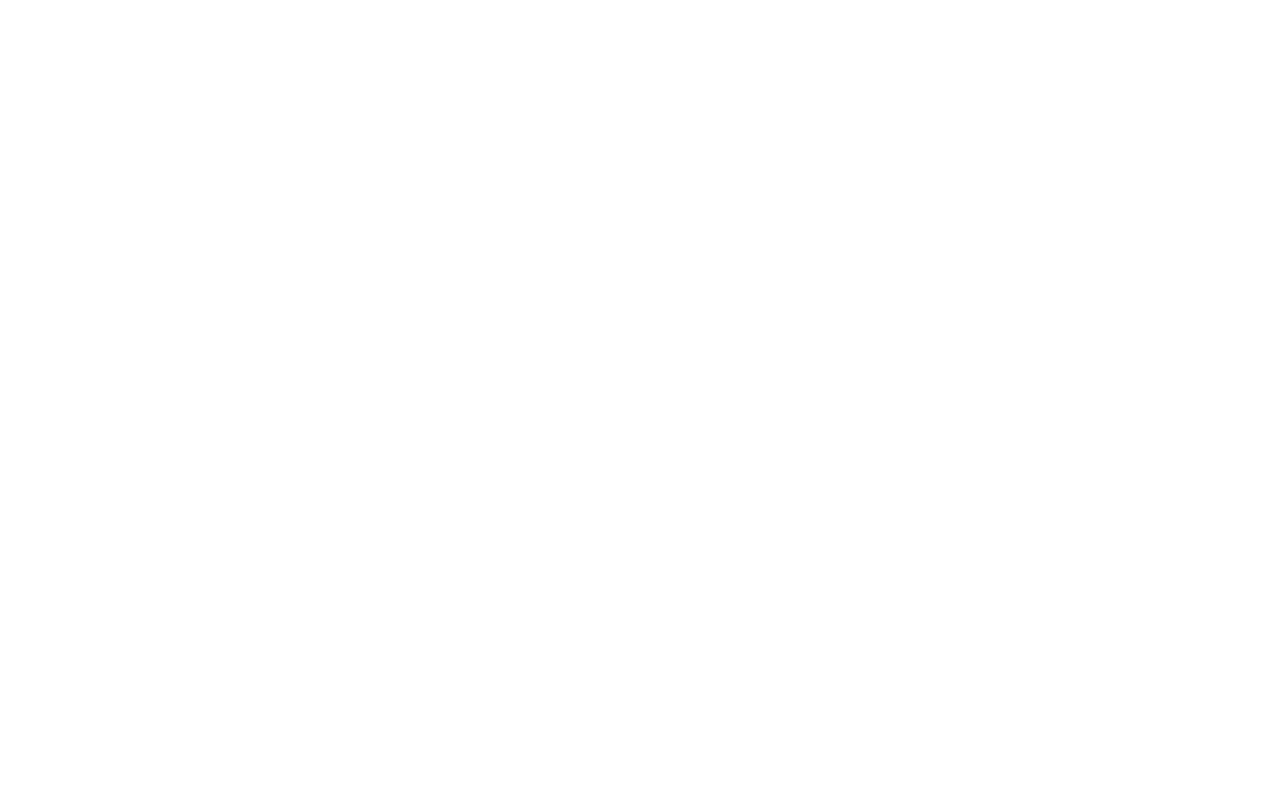
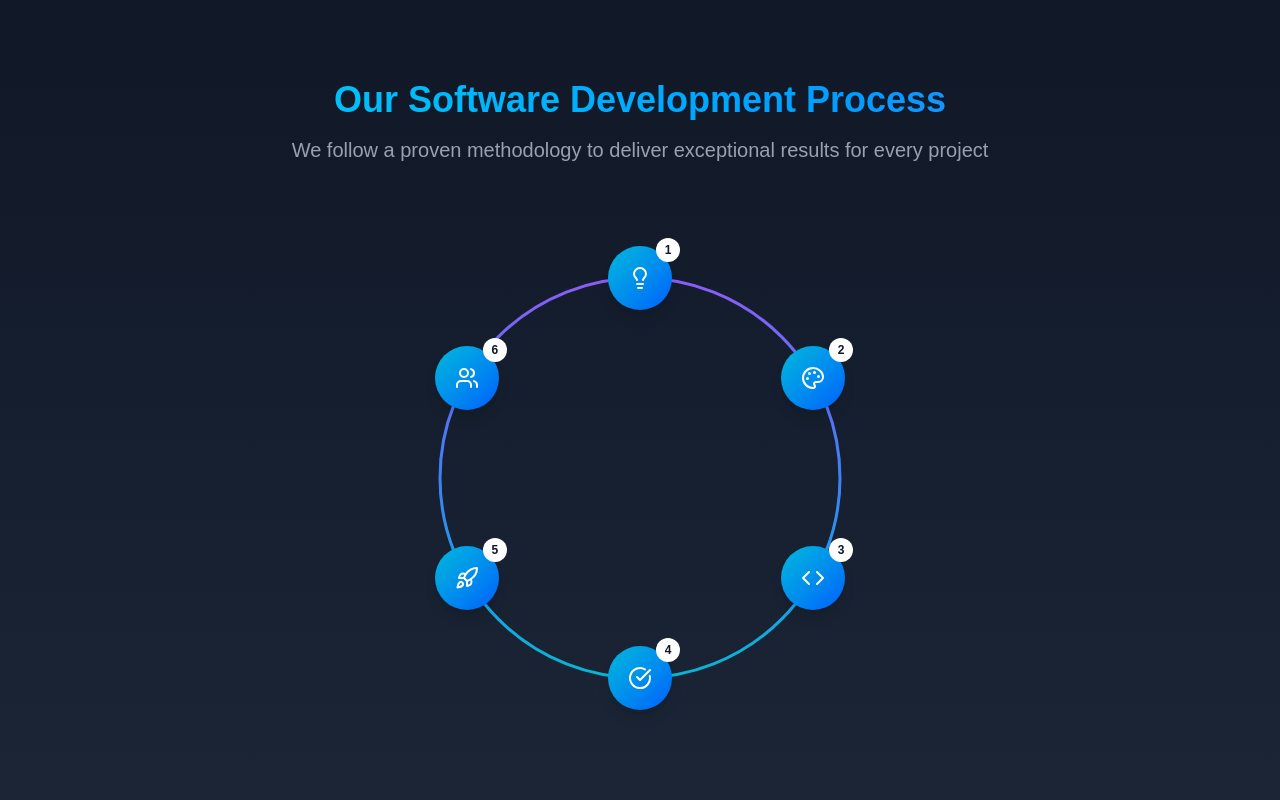
Before and after one commit to siam114/software-chamber-portfolio-website, a Next.js app: page / in a window 1280 px wide. Shown: the top 800 px of the page. Built offline with nearby package versions, Linux system fonts and the light colour scheme.

Commit message:
install lucide and set up page

```diff
--- a/src/pages/index.tsx
+++ b/src/pages/index.tsx
@@ -16,7 +16,7 @@
   return (
   <>
     <main className="">
-      {/* <ProcessSection/> */}
+      <ProcessSection/>
     </main>
    </>
   );
```
